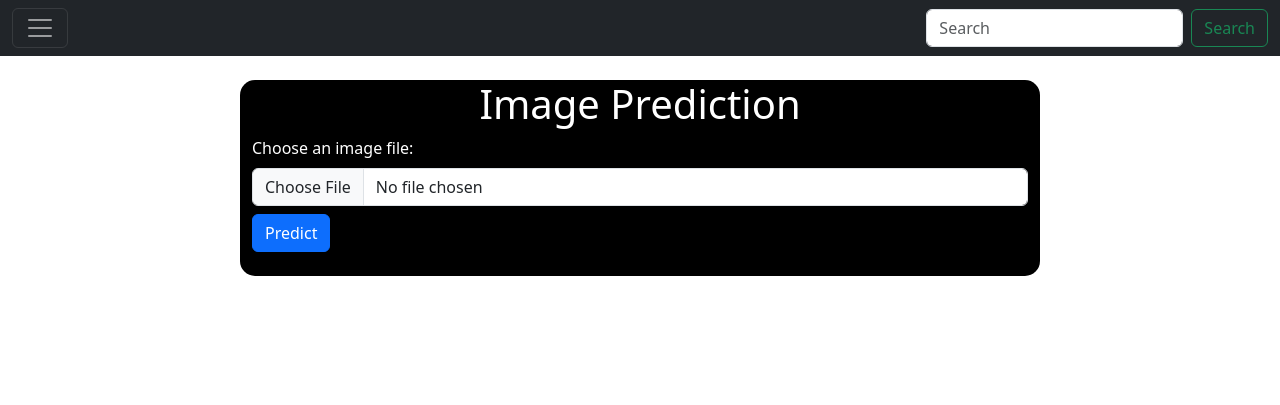
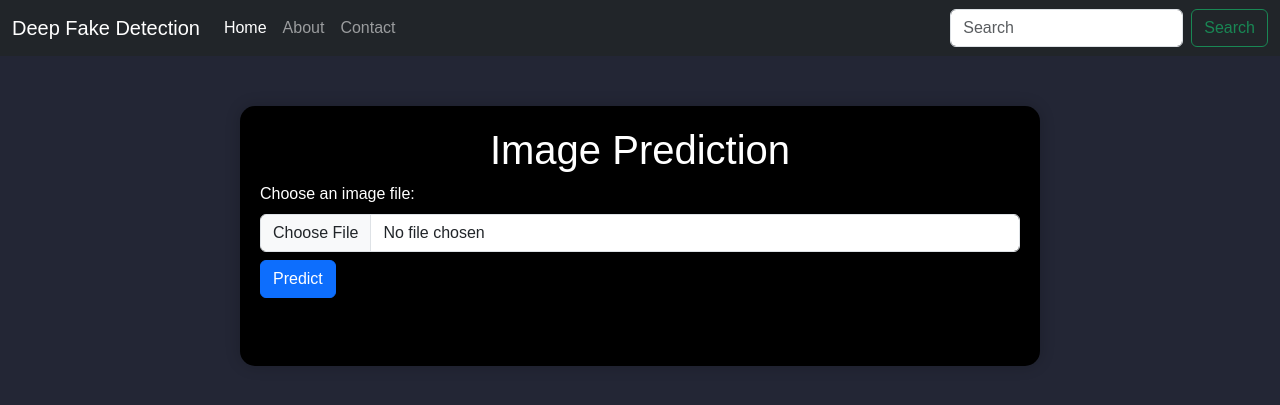
Before and after one commit to Ankitaghavate/Deep-Fake-Image-Detection, a Flask app: page / in a window 1280 px wide. Shown: the top 405 px of the page. Run offline with Flask 3, Linux system fonts and the light colour scheme.

Commit message:
Add files via upload

```diff
--- a/templates/index.html
+++ b/templates/index.html
@@ -4,73 +4,82 @@
 <head>
     <meta charset="utf-8">
     <meta name="viewport" content="width=device-width, initial-scale=1">
-    <title>Bootstrap Offcanvas Navbar</title>
-    <link rel="stylesheet" href="{{url_for('static',filename='src/css/index.css')}}">
-    <script src="{{url_for('static',filename='src/js/index.js')}}">
+    <title>Deep Fake Detection</title>
 
-    </script>
+    <link rel="stylesheet" href="{{ url_for('static', filename='src/css/index.css') }}">
+
+    <script src="{{ url_for('static', filename='src/js/index.js') }}"></script>
 
     <link href="https://cdn.jsdelivr.net/npm/bootstrap@5.3.3/dist/css/bootstrap.min.css" rel="stylesheet">
+
+    <style>
+        body {
+            background-color: rgb(35, 38, 53);
+            font-family: Arial, sans-serif;
+            overflow-x: hidden;
+        }
+
+        .nav-link {
+            transition: all 0.3s ease-in-out;
+        }
+
+        .nav-link:hover {
+            color: yellow !important;
+            transform: scale(1.1);
+        }
+
+        .prediction-container {
+            background: black;
+            color: white;
+            border-radius: 15px;
+            width: 800px;
+            padding: 20px;
+            box-shadow: 0px 0px 15px rgba(0, 0, 0, 0.2);
+            margin-top: 50px;
+        }
+    </style>
 </head>
 
 <body>
-
     <!-- Navbar -->
-    <nav class="navbar navbar-dark bg-dark">
-        <div class="container-fluid d-flex justify-content-between">
-            <!-- Navbar Toggle Button (Left) -->
-            <button class="navbar-toggler" type="button" data-bs-toggle="offcanvas" data-bs-target="#offcanvasNavbar"
-                aria-controls="offcanvasNavbar">
+    <nav class="navbar navbar-expand-lg navbar-dark bg-dark">
+        <div class="container-fluid">
+            <a class="navbar-brand" href="#">Deep Fake Detection</a>
+            <button class="navbar-toggler" type="button" data-bs-toggle="collapse" data-bs-target="#navbarNav"
+                aria-controls="navbarNav" aria-expanded="false" aria-label="Toggle navigation">
                 <span class="navbar-toggler-icon"></span>
             </button>
-
-            <!-- Search Bar (Right) -->
-            <form class="d-flex">
-                <input class="form-control me-2" type="search" placeholder="Search" aria-label="Search">
-                <button class="btn btn-outline-success" type="submit">Search</button>
-            </form>
+            <div class="collapse navbar-collapse" id="navbarNav">
+                <ul class="navbar-nav me-auto">
+                    <li class="nav-item">
+                        <a class="nav-link active" href="#">Home</a>
+                    </li>
+                    <li class="nav-item">
+                        <a class="nav-link" href="http://127.0.0.1:9090/about">About</a>
+                    </li>
+                    <li class="nav-item">
+                        <a class="nav-link" href="#">Contact</a>
+                    </li>
+                </ul>
+                <form class="d-flex">
+                    <input class="form-control me-2" type="search" placeholder="Search" aria-label="Search">
+                    <button class="btn btn-outline-success" type="submit">Search</button>
+                </form>
+            </div>
         </div>
     </nav>
 
-    <!-- Offcanvas Sidebar (Opens from the Left) -->
-    <div class="offcanvas offcanvas-start text-bg-dark" tabindex="-1" id="offcanvasNavbar"
-        aria-labelledby="offcanvasNavbarLabel">
-        <div class="offcanvas-header">
-            <h5 class="offcanvas-title" id="offcanvasNavbarLabel">Navigation</h5>
-            <button type="button" class="btn-close btn-close-white" data-bs-dismiss="offcanvas"
-                aria-label="Close"></button>
-        </div>
-        <div class="offcanvas-body">
-            <ul class="navbar-nav">
-                <li class="nav-item">
-                    <a class="nav-link active" href="#"></a>
-                </li>
-                <li class="nav-item">
-                    <a class="nav-link" href="">About</a>
-                </li>
-                <li class="nav-item">
-                    <a class="nav-link" href="http://127.0.0.1:9090/home">Contact</a>
-                </li>
-            </ul>
-        </div>
-    </div>
-
-    <div class="container mt-4" style="background: black; color: white; border-radius: 15px; width:800px;">
+    <!-- Image Prediction Section -->
+    <div class="container prediction-container">
         <h1 class="text-center">Image Prediction</h1>
-
-        <!-- Camera and File Upload Options -->
         <form action="/" method="post" enctype="multipart/form-data" class="mb-4">
             <label for="fileInput" class="form-label">Choose an image file:</label>
             <input type="file" id="fileInput" name="file" accept=".jpg, .jpeg, .png" class="form-control">
             <button type="submit" class="btn btn-primary mt-2">Predict</button>
-            <br> <br>
-
-
+            <br><br>
             {% if message %}
-
             <p class="text-danger">{{ message }}</p>
             {% endif %}
-
             {% if image_path %}
             <img src="{{ image_path }}" alt="Uploaded Image" class="img-fluid rounded">
             <p class="mt-3">Actual Label: {{ actual_label }}</p>
@@ -80,9 +89,6 @@
         </form>
     </div>
 
-
-
-
     <script src="https://cdn.jsdelivr.net/npm/bootstrap@5.3.3/dist/js/bootstrap.bundle.min.js"></script>
 </body>
 
```
Also changed, not shown: templates/about.html (added, +50 -0 lines).
